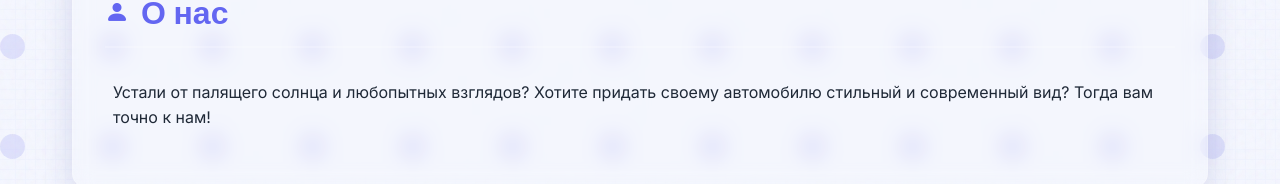
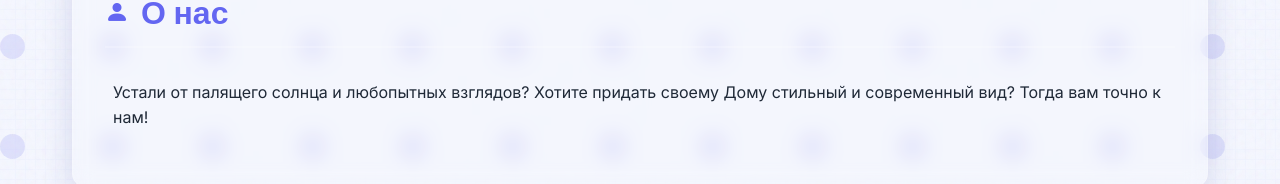
Before and after one commit to xinspiredd/SOLARECLIPSE-, a plain HTML site: page index.html in a window 1280 px wide. Shown: the part 466-650 px from the top of the page. Drawn offline with nearby package versions, Linux system fonts and the light colour scheme; no server answers.

Commit message:
Add files via upload

```diff
--- a/index.html
+++ b/index.html
@@ -54,7 +54,7 @@
       <section id="about" class="glass-card section-card">
         <h2 class="section-title"><i class="bi bi-person-fill"></i> О нас</h2>
         <div class="section-content">
-          <p>Устали от палящего солнца и любопытных взглядов? Хотите придать своему автомобилю стильный и современный вид? Тогда вам точно к нам!</p>
+          <p>Устали от палящего солнца и любопытных взглядов? Хотите придать своему Дому стильный и современный вид? Тогда вам точно к нам!</p>
           <p></p>
         </div>
       </section>
```
